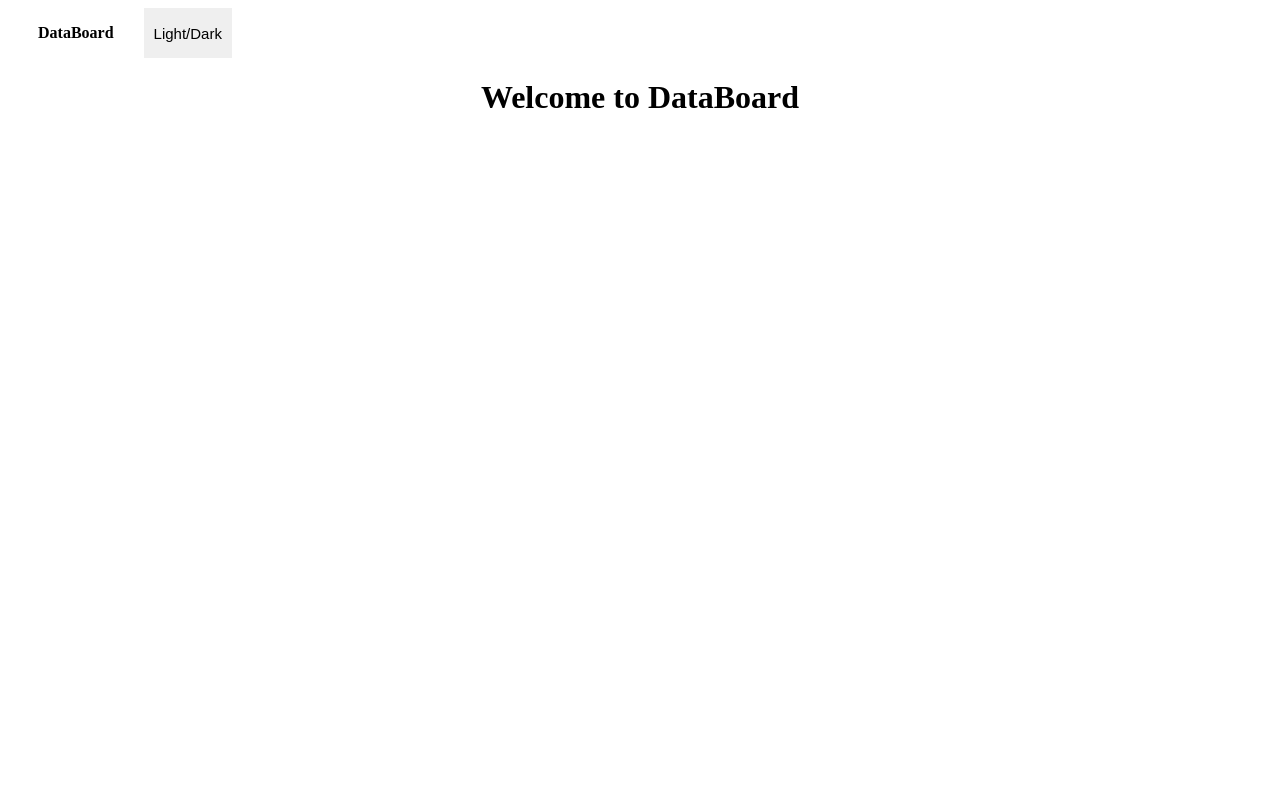
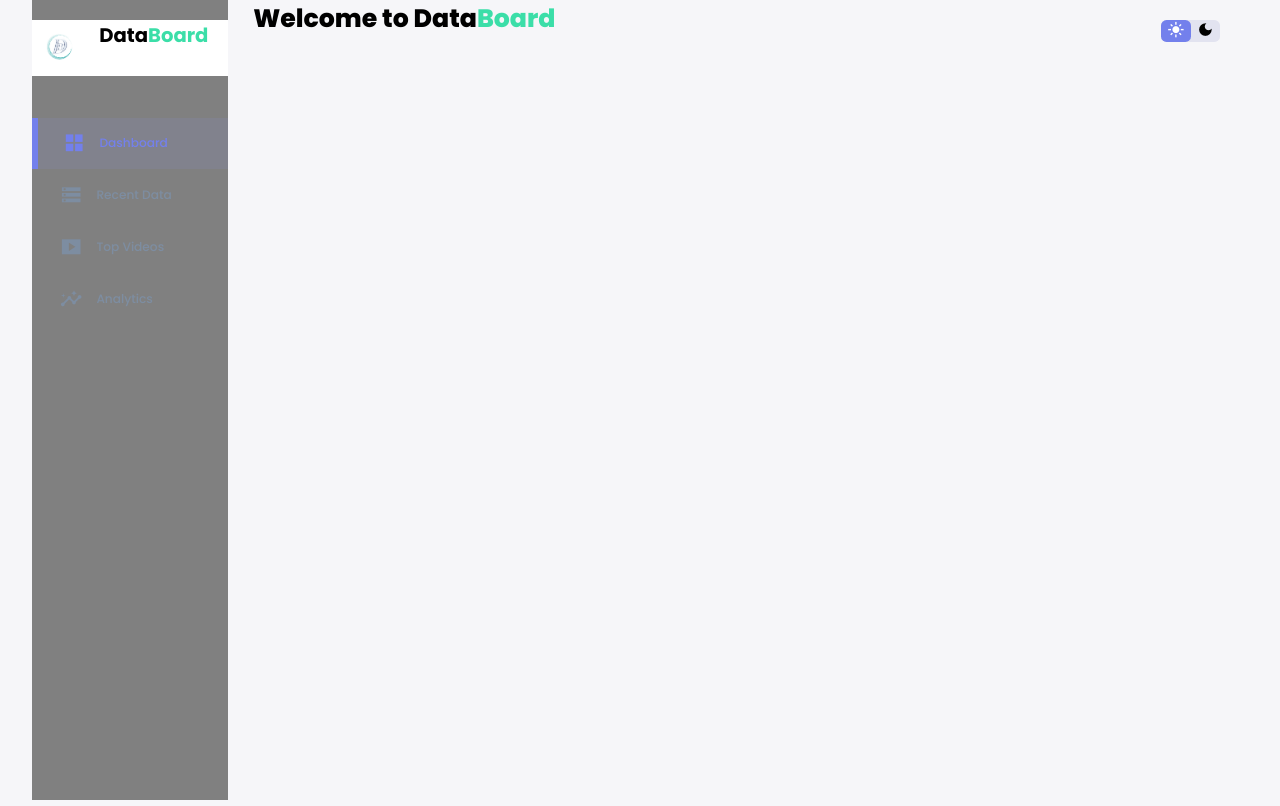
Before and after one commit to KostasKyriakosBatsios/DataBoard, a PHP site: page / in a window 1280 px wide. Before the commit the page ends 108 px from the top, so only its background shows below. Run offline with PHP 8.4, Linux system fonts and the light colour scheme.

Commit message:
developed further the index, style, and script

```diff
--- a/css/style.css
+++ b/css/style.css
@@ -1,40 +1,232 @@
-/* Body Tag */
-body {
-    transition: background-color 0.5s;
+/* Importing Poppins font */
+@import url('https://fonts.googleapis.com/css2?family=Poppins:wght@300;400;500;600;700;800&display=swap');
+
+/* root variables */
+:root {
+    ---color-primary: #7380ec;
+    ---color-coloring: #3bdea8;
+    ---color-success: #41f1b6;
+    ---color-warning: #ffbb55;
+    ---color-info-dark: #7d8da1;
+    ---color-info-light: #dce1eb;
+    ---color-dark: #363949;
+    ---color-light: rgba(132, 139, 200, 0.18);
+    ---color-primary-variant: #677483;
+    --color-background: #f6f6f9;
+
+    --card-border-radius: 2rem;
+    --border-radius-1: 0.4rem;
+    --border-radius-2: 0.8rem;
+    --border-radius-3: 1.2rem;
+
+    --card-padding: 1.8rem;
+    --padding-1: 1.2rem;
+
+    --box-shadow: 0 2rem 3rem var(---color-light);
 }
 
-/* Header */
-#header {
-    height: max-content;
-    width: 100vw;
-    display: flex;
+* {
+    margin: 0;
+    padding: 0;
+    outline: 0;
+    appearance: none;
+    border: 0;
+    text-decoration: none;
+    list-style: none;
+    box-sizing: border-box;
 }
 
-.element {
-    padding-left: 30px;
+html {
+    font-size: 14px;
 }
 
-.mode {
-    cursor: pointer;
-    padding: 10px;
-    border: none;
-    outline: none;
-    font-size: 15px;
+body {
+    width: 100vw;
+    height: 100vh;
+    font-family: poppins, sans-serif;
+    font-size: 0.88rem;
+    background: var(--color-background);
+    user-select: none;
+    overflow-x: hidden;
 }
 
-/* Light Mode */
-.light-mode {
-    background-color: white;
-    color: black;
+a {
+    color: var(---color-dark);
 }
 
-/* Dark Mode */
-.dark-mode {
-    background-color: black;
-    color: white;
+p {
+    color: var(---color-info-dark);
+}
+
+img {
+    display: block;
+    width: 100%;
+}
+
+h1 {
+    font-weight: 800;
+    font-size: 1.8rem;
+}
+
+h2 {
+    font-size: 1.4rem;
+}
+
+h3 {
+    font-size: 0.87rem;
+}
+
+.text-muted {
+    color: var(---color-info-dark);
+}
+
+.coloring {
+    color: var(---color-coloring);
+}
+
+.primary {
+    color: var(---color-primary);
+}
+
+.success {
+    color: var(---color-success);
+}
+
+.warning {
+    color: var(---color-warning);
+}
+
+aside {
+    height: 100vh;
+    background: gray;
+}
+
+/* Container */
+.container {
+    display: grid;
+    width: 95%;
+    margin: 0 auto;
+    gap: 1.8rem;
+    grid-template-columns: 14rem auto 23rem;
+}
+
+aside .top {
+    background-color: white;
+    display: flex;
+    align-items: center;
+    justify-content: space-between;
+    margin-top: 1.4rem;
+}
+
+aside .logo {
+    display: flex;
+    gap: 0.8rem;
+}
+
+aside .logo img {
+    width: 4rem;
+    height: 4rem;
+}
+
+aside .close {
+    display: none;
+}
+
+/* Side bar */
+aside .sidebar {
+    display: flex;
+    flex-direction: column;
+    height: 86vh;
+    position: relative;
+    top: 3rem;
+}
+
+aside h3 {
+    font-weight: 500;
+}
+
+aside .sidebar a {
+    display: flex;
+    color: var(---color-info-dark);
+    margin-left: 2rem;
+    gap: 1rem;
+    align-items: center;
+    position: relative;
+    height: 3.7rem;
+    transition: all 300ms ease;
+}
+
+aside .sidebar a span {
+    font-size: 1.6rem;
+    transition: all 300ms ease;
+}
+
+aside .sidebar a.active {
+    background: var(---color-light);
+    color: var(---color-primary);
+    margin-left: 0;
+}
+
+aside .sidebar a.active:before {
+    content: "";
+    width: 6px;
+    height: 100%;
+    background: var(---color-primary);
+}
+
+aside .sidebar a.active span {
+    color: var(---color-primary);
+    margin-left: calc(1rem - 3px);
+}
+
+aside .sidebar a:hover {
+    color: var(---color-primary);
+}
+
+aside .sidebar a:hover span {
+    margin-left: 1rem;
 }
 
 /* Main Content */
-h1.title {
-    text-align: center;
+/*some stuff*/
+
+/* Right Section */
+.right {
+    margin-top: 1.4rem;
 }
+
+.right .top {
+    display: flex;
+    justify-content: end;
+    gap: 2rem;
+}
+
+.right .top button {
+    display: none;
+}
+
+.right .theme-toggle {
+    background: var(---color-light);
+    display: flex;
+    justify-content: space-between;
+    align-items: center;
+    height: 1.6rem;
+    width: 4.2rem;
+    cursor: pointer;
+    border-radius: var(--border-radius-1);
+}
+
+.right .theme-toggle span {
+    font-size: 1.2rem;
+    width: 50%;
+    height: 100%;
+    display: flex;
+    align-items: center;
+    justify-content: center;
+}
+
+.right .theme-toggle span.active {
+    background: var(---color-primary);
+    color: white;
+    border-radius: var(--border-radius-1);
+}
--- a/index.html
+++ b/index.html
@@ -5,18 +5,65 @@
     <meta name="viewport" content="width=device-width, initial-scale=1.0">
     <link rel="stylesheet" href="/css/style.css">
     <script defer src="/js/script.js"></script>
+    <!-- Material Icons -->
+    <link href="https://fonts.googleapis.com/icon?family=Material+Icons+Sharp" rel="stylesheet">
+    <link href="https://fonts.googleapis.com/icon?family=Material+Icons+Round" rel="stylesheet">
     <title>DataBoard</title>
 </head>
 <body>
-    <!-- Header -->
-    <div id="header">
-        <p class="name element"><b>DataBoard</b></p>
-        <p class="element"></p>
-        <button class="mode" onclick="toggleMode()">Light/Dark</button>
-    </div>
-    <!-- Content below the header -->
-    <div id="main_content">
-        <h1 class="title">Welcome to DataBoard</h1>
+    <!-- Container -->
+    <div class="container">
+        <aside>
+            <div class="top">
+                <div class="logo">
+                    <img src="/img/DataBoard's logo.png" alt="">
+                    <h2>Data<span class="coloring">Board</span></h2>
+                </div>
+                <div class="close" id="close-btn">
+                    <span class="material-icons-sharp">close</span>
+                </div>
+            </div>
+
+            <!-- Sidebar -->
+            <div class="sidebar">
+                <a href="#" class="active">
+                    <span class="material-icons-sharp">grid_view</span>
+                    <h3>Dashboard</h3>
+                </a>
+                <a href="#">
+                    <span class="material-icons-sharp">storage</span>
+                    <h3>Recent Data</h3>
+                </a>
+                <a href="#">
+                    <span class="material-icons-sharp">smart_display</span>
+                    <h3>Top Videos</h3>
+                </a>
+                <a href="#">
+                    <span class="material-icons-round">insights</span>
+                    <h3>Analytics</h3>
+                </a>
+            </div>
+        </aside>
+        <!-- Main Content -->
+        <main>
+            <h1>Welcome to Data<span class="coloring">Board</span></h1>
+        </main>
+        <!-- Right Section -->
+        <div class="right">
+            <div class="top">
+                <button id="menu-btn">
+                    <span class="material-icons-round">menu</span>
+                </button>
+                <div class="theme-toggle">
+                    <span class="material-icons-sharp active">light_mode</span>
+                    <span class="material-icons-sharp">dark_mode</span>
+                </div>
+                <div class="login-signup">
+                    <button>Sign Up</button>
+                    <button>Login</button>
+                </div>
+            </div>
+        </div>
     </div>
 </body>
 </html>
--- a/js/script.js
+++ b/js/script.js
@@ -1,5 +1,11 @@
-function toggleMode() {
-    const body = document.body;
-    body.classList.toggle("light-mode");
-    body.classList.toggle("dark-mode");
-}
+const sidebarMenu = document.querySelector("aside");
+const menuButton = document.querySelector("#menu-btn");
+const closeButton = document.querySelector("#close-btn");
+
+menuButton.addEventListener('click', () => {
+    sidebarMenu.style.display = 'block';
+});
+
+closeButton.addEventListener('click', () => {
+    sidebarMenu.style.display = 'none';
+});
```
Also changed, not shown: img/light-dark mode.png (deleted).
